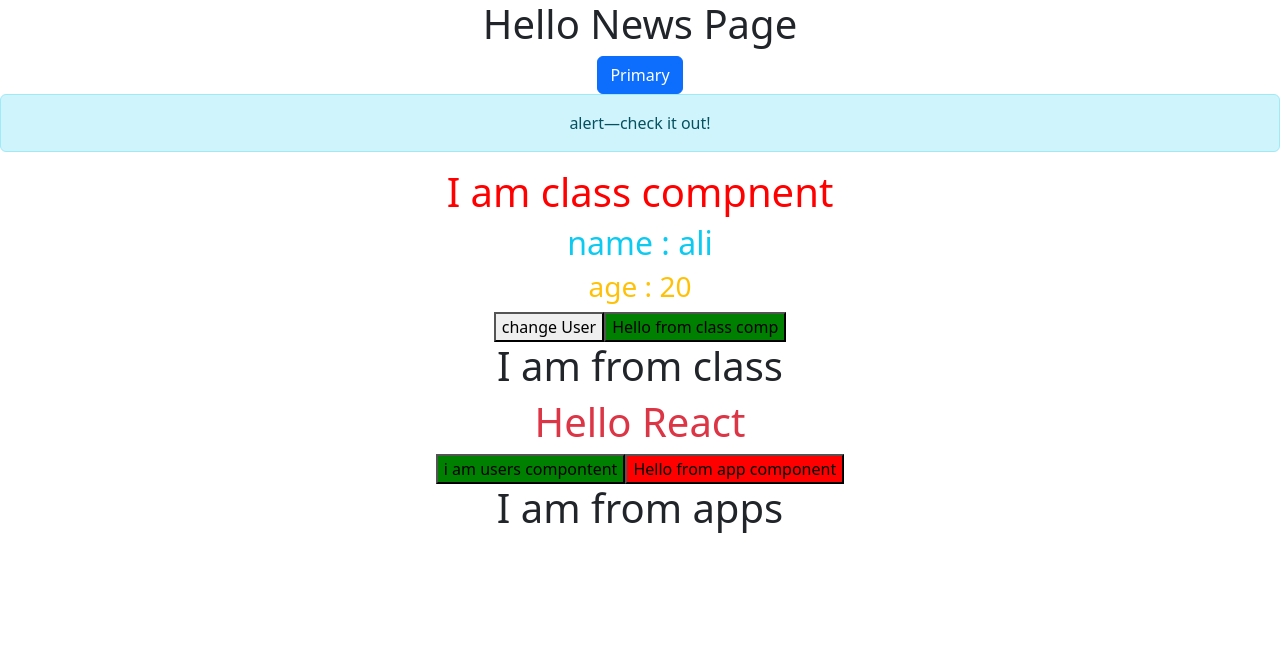
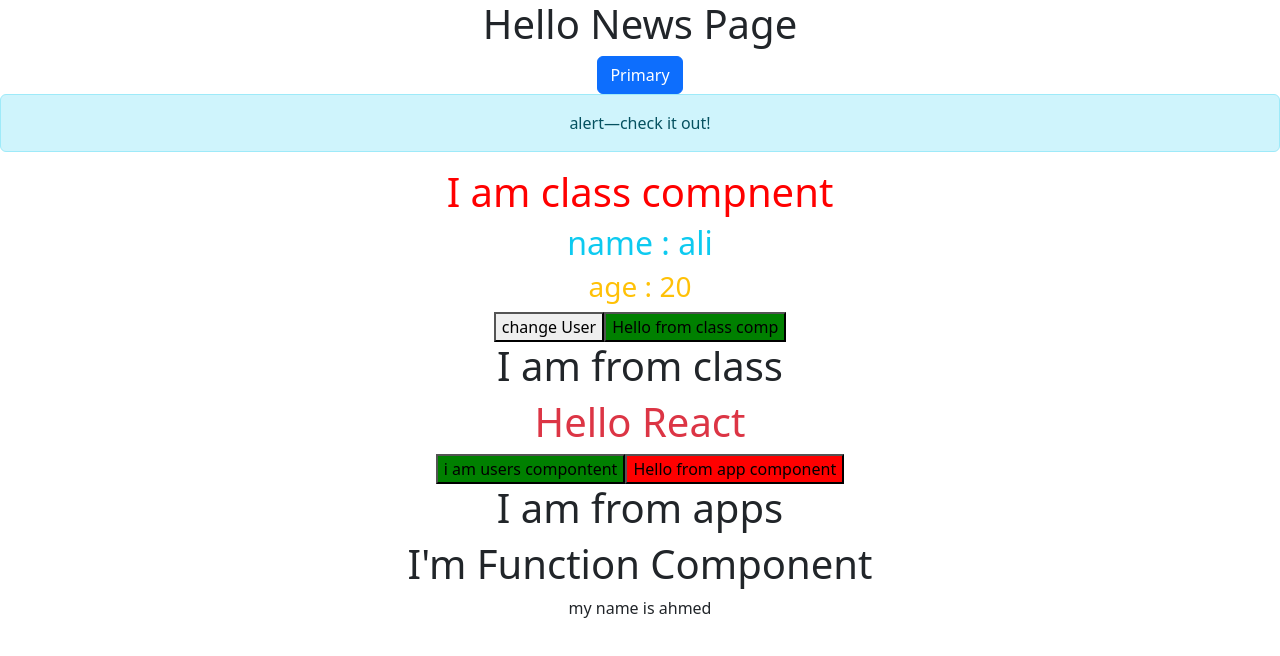
Before and after one commit to abdelrahmanShabaan/React_js_ITI_XMaster_Packages, a React (Create React App) app: page / in a window 1280 px wide. Shown: the top 656 px of the page. Built offline with nearby package versions, Linux system fonts and the light colour scheme.

Commit message:
added first var with function component

```diff
--- a/src/App.js
+++ b/src/App.js
@@ -6,6 +6,7 @@ import MyTitle from './MyTitle';
 import 'bootstrap/dist/css/bootstrap.min.css';
 import Button from 'react-bootstrap/Button';
 import Alert from 'react-bootstrap/Alert';
+import AppFunctionComponent from './AppFunctionComponent';
 
 function App() {
   return (
@@ -16,6 +17,7 @@ function App() {
       <AppClassComponent />
       <MyButton name="Hello from app component" color="red"/>
       <MyTitle title= "I am from apps"/>
+      <AppFunctionComponent />
     </div>
   );
 }
--- a/src/AppFunctionComponent.js
+++ b/src/AppFunctionComponent.js
@@ -1,11 +1,17 @@
+import { useState } from "react";
 
 
 
 function AppFunctionComponent(){
 
+    // define first variable
+    //  state setState
+    const[name, setName] =  useState("ahmed")
+
     return(
         <>
         <h1>I'm Function Component</h1>
+        <p>my name is {name} </p>
         </>
     )
 
```
